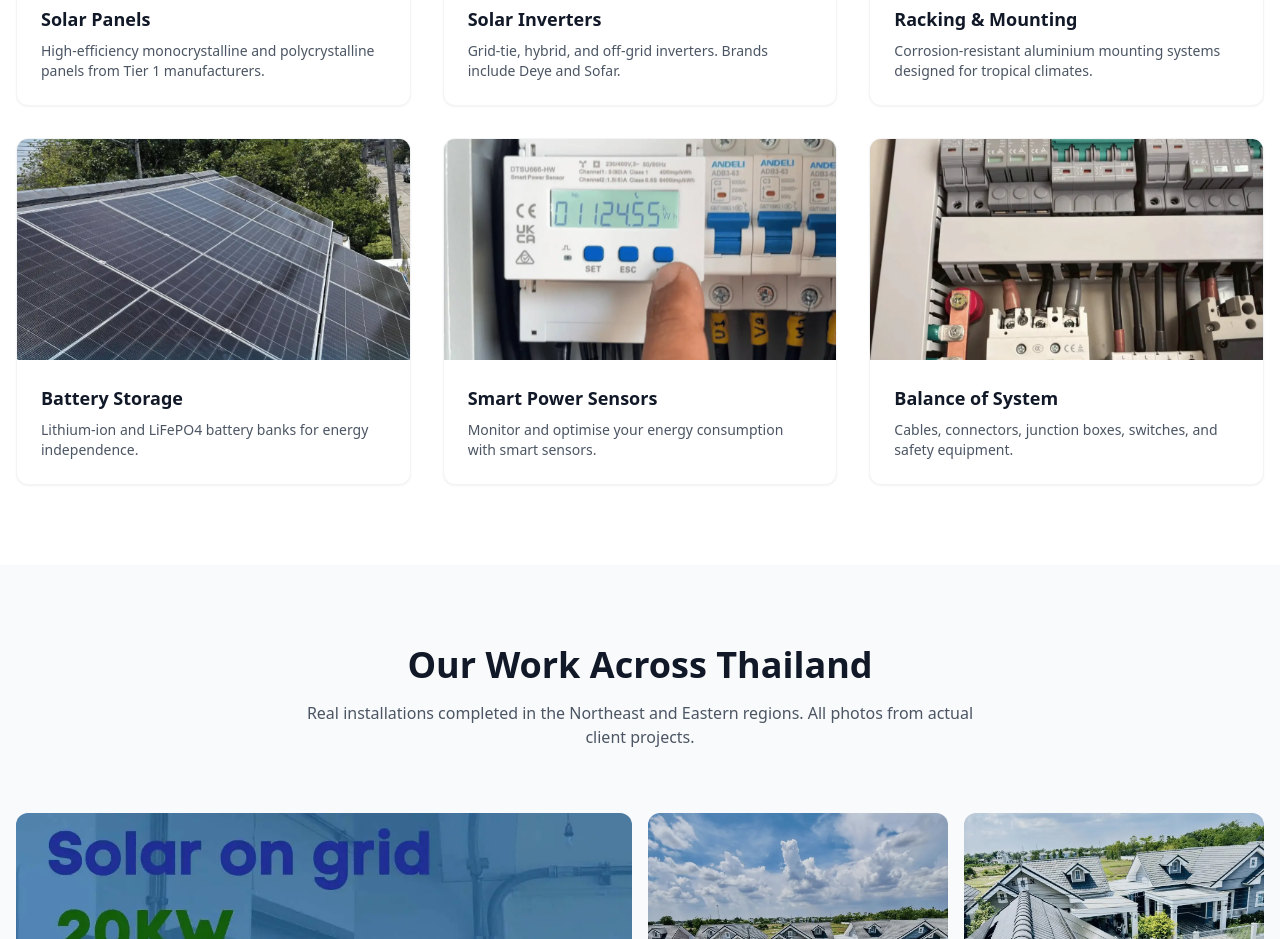
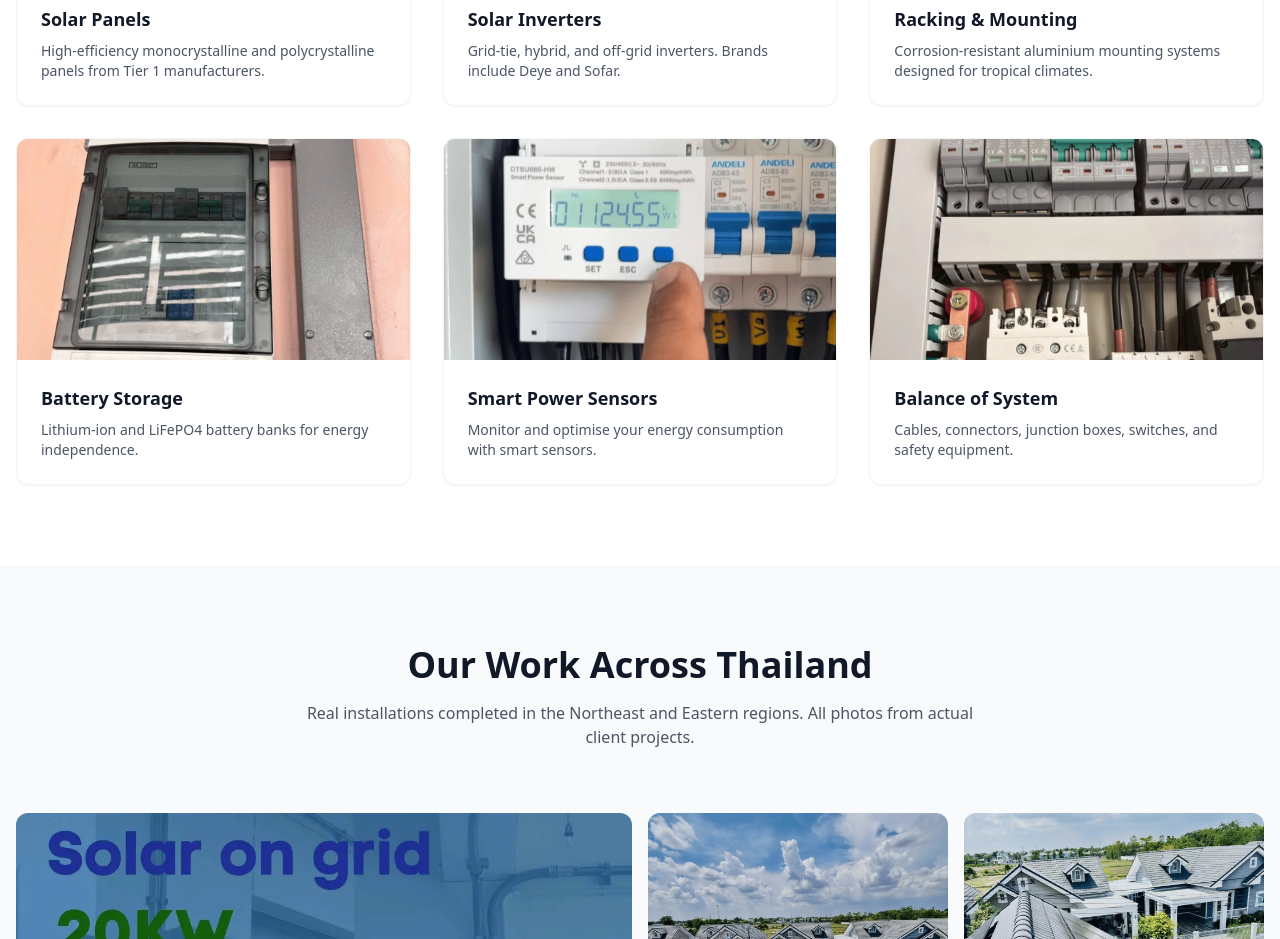
Before and after one commit to PerryTheImp/koh-chang-solar-cell, an Astro site: page / in a window 1280 px wide. Shown: the part 2140-3079 px from the top of the page. Built offline with nearby package versions, Linux system fonts and the light colour scheme; Astro itself is replaced by a stand-in of ours.

Commit message:
fix: swap Battery Storage image to show battery cabinet instead of solar panels

```diff
--- a/src/pages/index.astro
+++ b/src/pages/index.astro
@@ -59,7 +59,7 @@ const products = [
   { name: 'Solar Panels', desc: 'High-efficiency monocrystalline and polycrystalline panels from Tier 1 manufacturers.', img: '/images/42.webp' },
   { name: 'Solar Inverters', desc: 'Grid-tie, hybrid, and off-grid inverters. Brands include Deye and Sofar.', img: '/images/Deye.webp' },
   { name: 'Racking & Mounting', desc: 'Corrosion-resistant aluminium mounting systems designed for tropical climates.', img: '/images/roof fittings.webp' },
-  { name: 'Battery Storage', desc: 'Lithium-ion and LiFePO4 battery banks for energy independence.', img: '/images/off grid 6kw 48v bat 200a.webp' },
+  { name: 'Battery Storage', desc: 'Lithium-ion and LiFePO4 battery banks for energy independence.', img: '/images/25.webp' },,
   { name: 'Smart Power Sensors', desc: 'Monitor and optimise your energy consumption with smart sensors.', img: '/images/smart power sensor.webp' },
   { name: 'Balance of System', desc: 'Cables, connectors, junction boxes, switches, and safety equipment.', img: '/images/switches.webp' },
 ];
```
